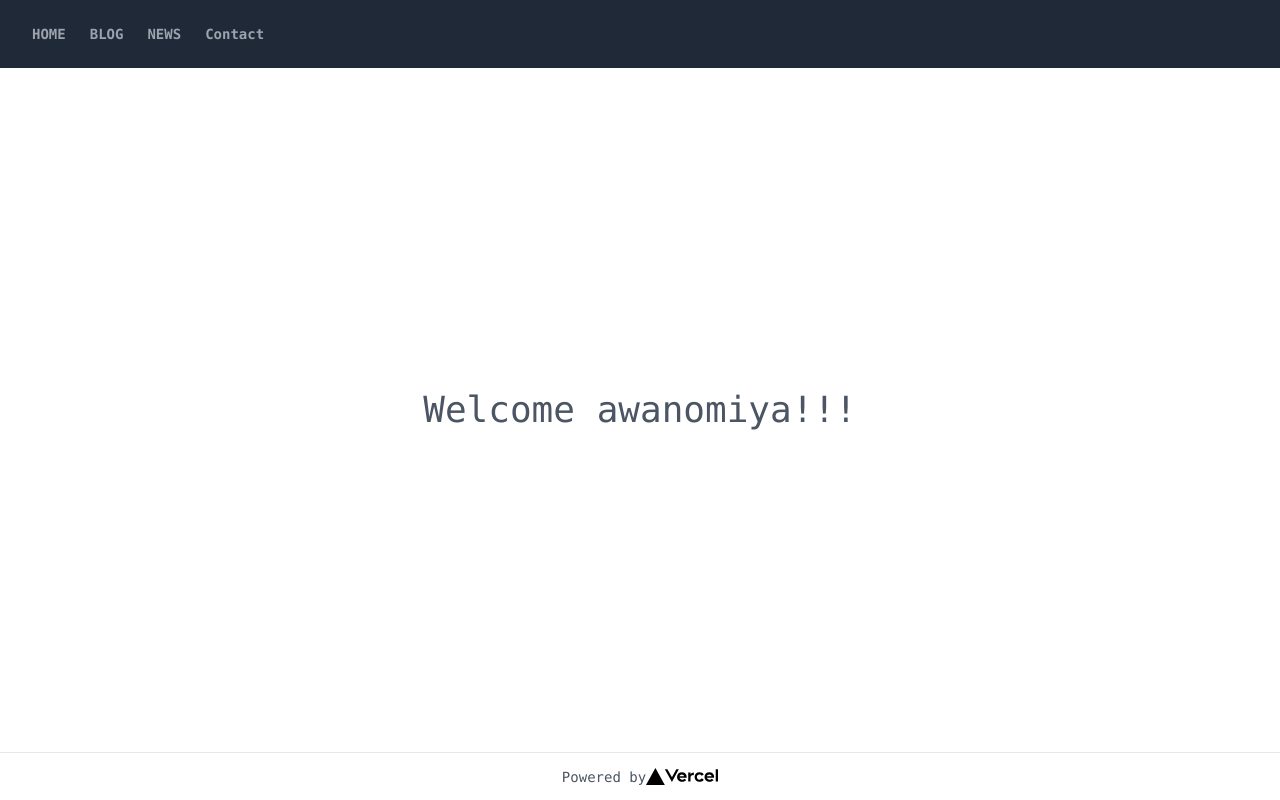
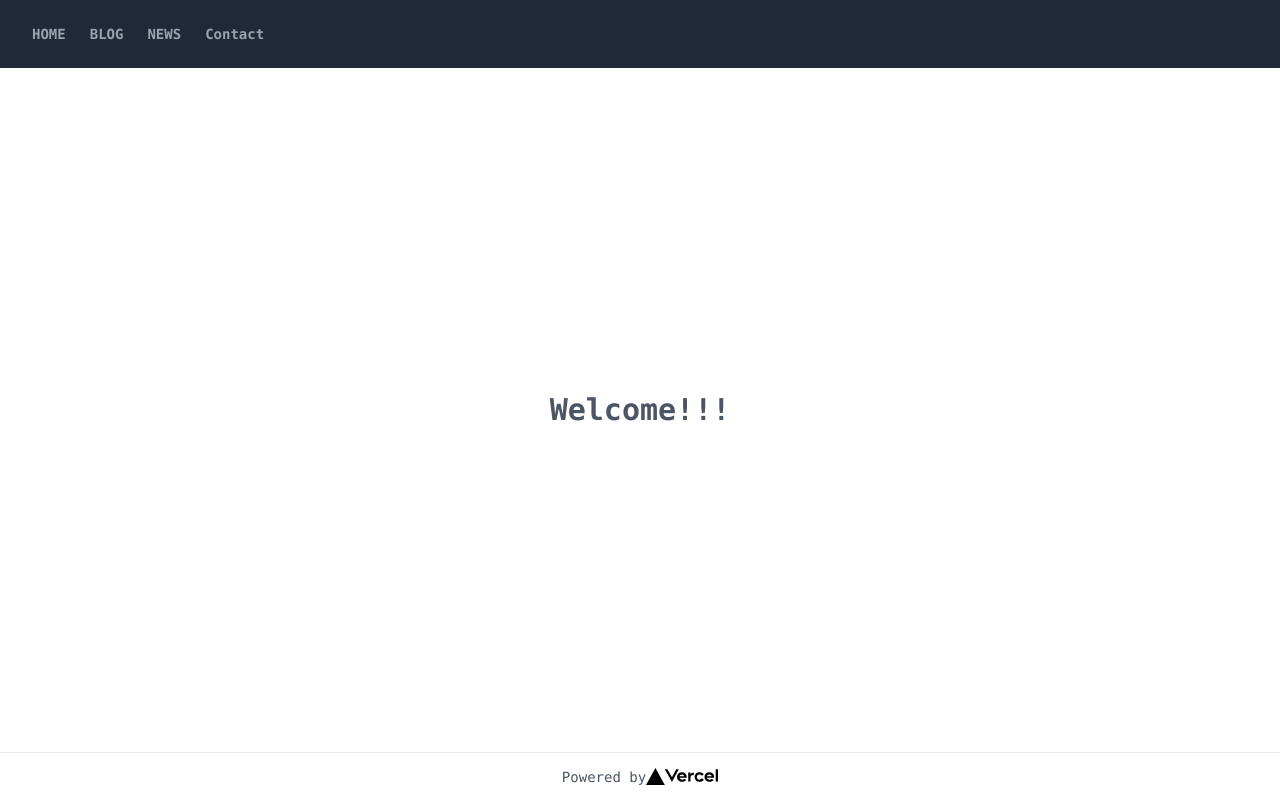
Before and after one commit to Yuta-Matsumoto999/awanomiya, a Next.js app: page / in a window 1280 px wide. Built offline with nearby package versions, Linux system fonts and the light colour scheme.

Commit message:
Change the text on the top page

```diff
--- a/components/image/blogListImage.tsx
+++ /dev/null
@@ -1,21 +0,0 @@
-import Image from "next/image";
-
-type Props = {
-    src: string
-    alt: string
-}
-
-export default function BlogListImage({src, alt}: Props) {
-    return (
-        <div className="relative">
-            <div className="h-[100%]">
-                <Image
-                    src={src}
-                    alt={alt}
-                    fill
-                    className="responsiveImage"
-                />
-            </div>
-        </div>
-    )
-}
--- a/pages/index.tsx
+++ b/pages/index.tsx
@@ -6,7 +6,7 @@
 export default function Home() {
   return (
     <Layout title='Home'>
-        <p className='text-4xl text-center'>Welcome awanomiya!!!</p>
+        <p className='text-3xl text-center font-bold'>Welcome!!!</p>
     </Layout>
   )
 }
```
